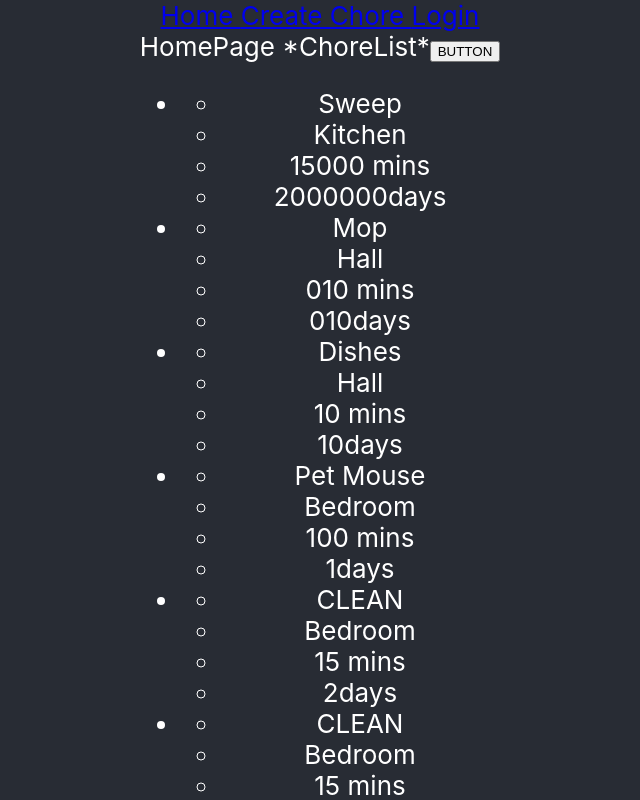
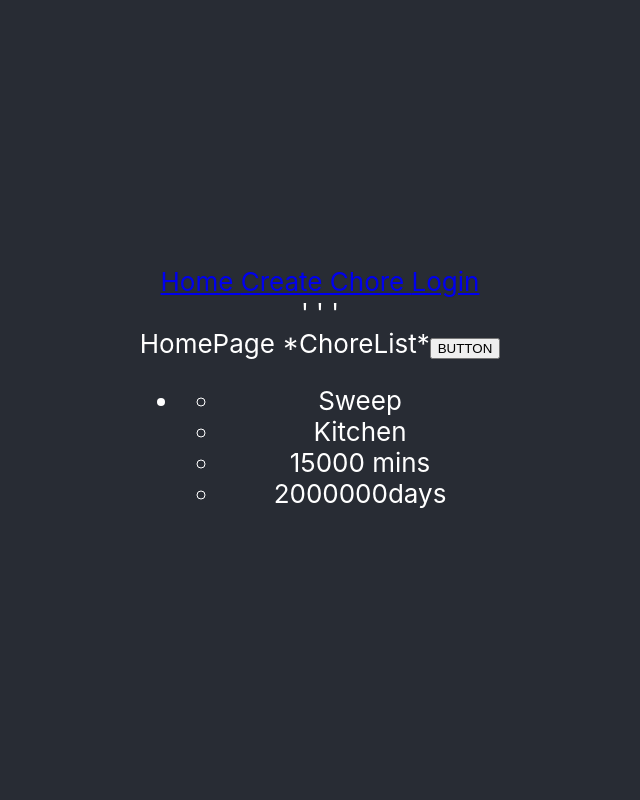
Before and after one commit to GarlicGrapes/Chorely, a React (Create React App) app: page / in a window 1280 px wide. Shown: the top 800 px of the page, without its empty margins (320-960 px from the left). Built offline with nearby package versions, Linux system fonts and the light colour scheme; data requests are answered from the project's data file.

Commit message:
added login page route/component

```diff
--- a/db.json
+++ b/db.json
@@ -8,78 +8,18 @@
       "choreFrequency": 2000000,
       "choreStartDate": "AUTOMATIC DATE PULL",
       "isCompleted": false
-    },
+    }
+  ],
+  "rooms": [ {
+    "id:" : 1,
+    "roomName": ""
+  }
+  ],
+  "users": [
     {
-      "id": 3,
-      "choreName": "Mop",
-      "choreRoom": "Hall",
-      "choreTime": "010",
-      "choreFrequency": "010",
-      "choreStartDate": "AUTOMATIC DATE PULL",
-      "isCompleted": false
-    },
-    {
-      "id": 4,
-      "choreName": "Dishes",
-      "choreRoom": "Hall",
-      "choreTime": "10",
-      "choreFrequency": "10",
-      "choreStartDate": "AUTOMATIC DATE PULL",
-      "isCompleted": false
-    },
-    {
-      "id": 5,
-      "choreName": "Pet Mouse",
-      "choreRoom": "Bedroom",
-      "choreTime": "100",
-      "choreFrequency": "1",
-      "choreStartDate": "AUTOMATIC DATE PULL",
-      "isCompleted": false
-    },
-    {
-      "id": 6,
-      "choreName": "CLEAN",
-      "choreRoom": "Bedroom",
-      "choreTime": "15",
-      "choreFrequency": "2",
-      "choreStartDate": "AUTOMATIC DATE PULL",
-      "isCompleted": false
-    },
-    {
-      "id": 7,
-      "choreName": "CLEAN",
-      "choreRoom": "Bedroom",
-      "choreTime": "15",
-      "choreFrequency": "2",
-      "choreStartDate": "AUTOMATIC DATE PULL",
-      "isCompleted": false
-    },
-    {
-      "id": 8,
-      "choreName": "CLEAN",
-      "choreRoom": "Bedroom",
-      "choreTime": "15",
-      "choreFrequency": "2",
-      "choreStartDate": "AUTOMATIC DATE PULL",
-      "isCompleted": false
-    },
-    {
-      "choreName": "Pet Mouse",
-      "choreRoom": "Hall",
-      "choreTime": "100",
-      "choreFrequency": "1",
-      "choreStartDate": "AUTOMATIC DATE PULL",
-      "isCompleted": false,
-      "id": 9
-    },
-    {
-      "choreName": "Pet Mouse",
-      "choreRoom": "Bedroom",
-      "choreTime": "600",
-      "choreFrequency": "700",
-      "choreStartDate": "AUTOMATIC DATE PULL",
-      "isCompleted": false,
-      "id": 10
+      "id": "",
+      "userName": "",
+      "pw": ""
     }
   ]
 }
--- a/src/App.js
+++ b/src/App.js
@@ -3,6 +3,7 @@ import React, {useState, useEffect} from 'react';
 import NavBar from './NavBar';
 import HomePage from './HomePage';
 import NewChoreForm from './NewChoreForm';
+import LogInPage from './LogInPage';
 import {BrowserRouter, Route, NavLink, Switch, Routes} from "react-router-dom";
 
 
@@ -34,15 +35,22 @@ function App() {
           <Route exact path="/createchore">
 
             <NewChoreForm
-              // chores={chores}
-              // setChores={setChores}
               addChore={addChore}
             />
 
           </Route>
 
+          <Route exact path="/login">
+
+            <LogInPage/>
+
+          </Route>
+
           <Route exact path="/">
+'
 
+'
+'
             <HomePage
               chores={chores}
               setChores={setChores}
--- /dev/null
+++ b/src/LogInPage.js
@@ -0,0 +1,11 @@
+import React from "react"
+
+function LogInPage() {
+    return(
+        <div>
+            <h1>Welcome! Please log in!</h1>
+        </div>
+    )
+}
+
+export default LogInPage;
```
